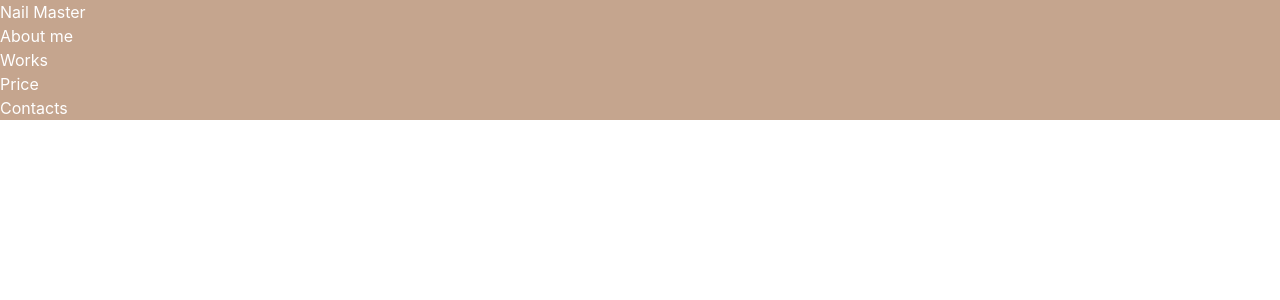
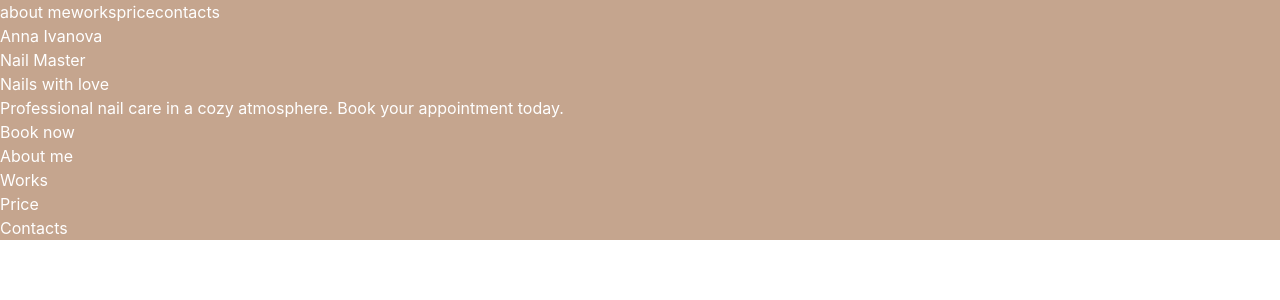
Before and after one commit to iviktorry/katyko-nails-salon, a React (Vite) app: page / in a window 1280 px wide. Shown: the top 300 px of the page. Built offline with nearby package versions, Linux system fonts and the light colour scheme.

Commit message:
feat: pull all data from data.json file

```diff
--- a/src/components/Main.jsx
+++ b/src/components/Main.jsx
@@ -3,7 +3,20 @@ import { hero, about, works, price, contacts } from "../data.json";
 export default function Main() {
   return (
     <main className="h-full flex flex-col text-white bg-[#c5a58e]">
-      <section>{hero.title}</section>
+      <section>
+        <nav>
+          <ul>
+            {hero.navigation.map((item) => (
+              <span>{item}</span>
+            ))}
+          </ul>
+        </nav>
+        <h2>{hero.name}</h2>
+        <h1>{hero.title}</h1>
+        <p>{hero.subtitle}</p>
+        <p>{hero.description}</p>
+        <button>{hero.buttonText}</button>
+      </section>
       <section>{about.heading}</section>
       <section>{works.heading}</section>
       <section>{price.heading}</section>
--- a/src/data.json
+++ b/src/data.json
@@ -4,7 +4,8 @@
     "title": "Nail Master",
     "subtitle": "Nails with love",
     "description": "Professional nail care in a cozy atmosphere. Book your appointment today.",
-    "buttonText": "Book now"
+    "buttonText": "Book now",
+    "navigation": ["about me", "works", "price", "contacts"]
   },
 
   "about": {
```
